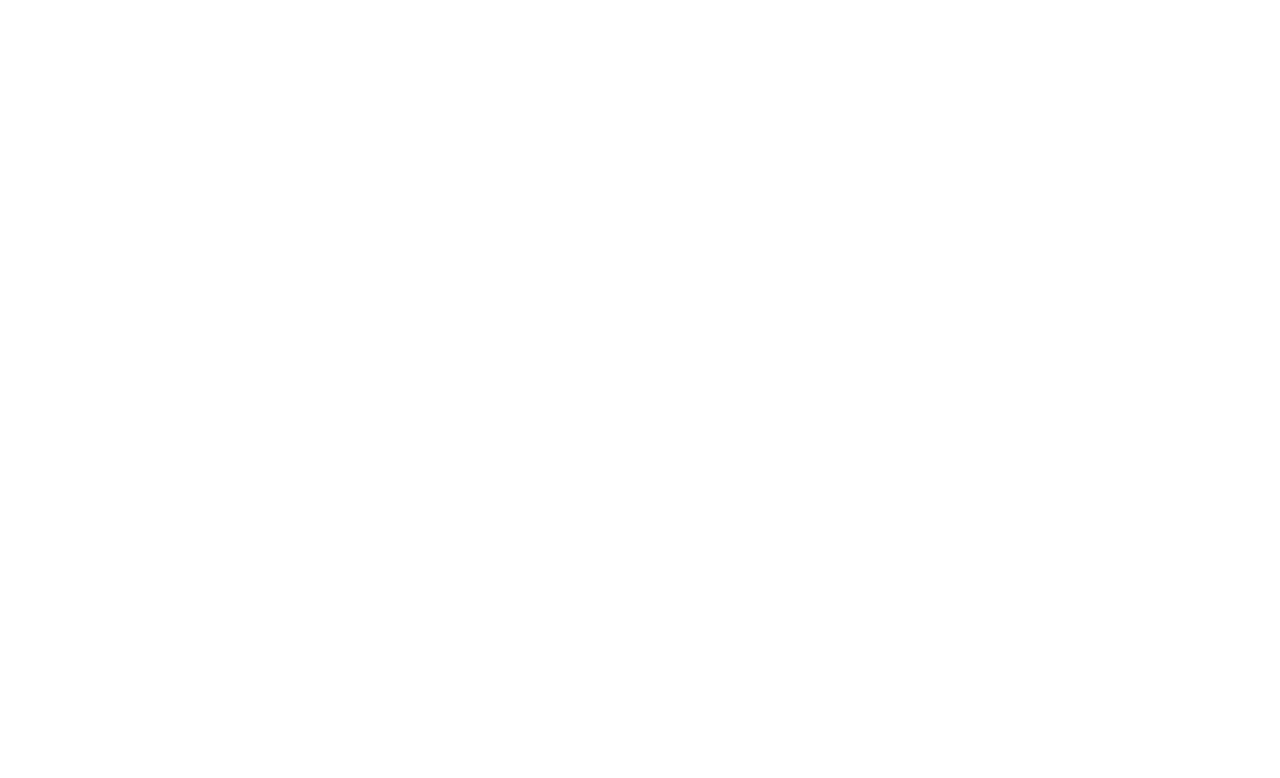
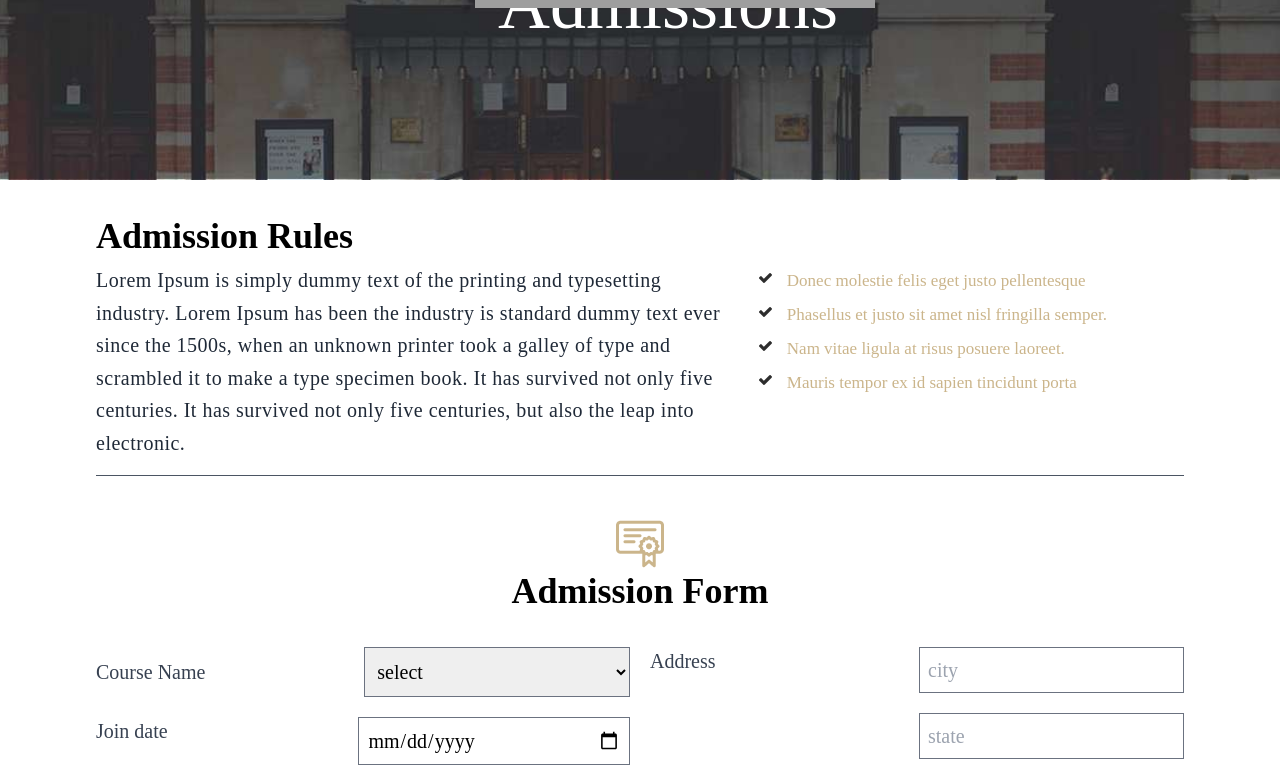
Before and after one commit to suruzzamanislam/school-site-1, a React (Vite) app: page /admissions in a window 1280 px wide. Before the commit this address had no page. Shown: the part 300-1078 px from the top of the page. Before the commit the page ends 800 px from the top, so only its background shows below. Built offline with nearby package versions, Linux system fonts and the light colour scheme; grey boxes are pictures that could not be loaded.

Commit message:
admissions section done

```diff
--- /dev/null
+++ b/src/Component/Hero.jsx
@@ -0,0 +1,21 @@
+import Navbar from '../Pages/Shared/Navbar/Navbar';
+import PropTypes from 'prop-types';
+
+const Hero = ({ title }) => {
+  return (
+    <div
+      id="about_banner"
+      className="w-full h-[40vh] md:h-[60vh] flex items-center justify-center mb-9"
+    >
+      <Navbar></Navbar>
+      <h1 className=" text-center text-5xl lg:text-7xl md:mt-32 text-white lg:ml-14">
+        {title}
+      </h1>
+    </div>
+  );
+};
+
+export default Hero;
+Hero.propTypes = {
+  title: PropTypes.string,
+};
--- /dev/null
+++ b/src/Pages/Admissinos/Admissions.css
@@ -0,0 +1,8 @@
+.addmissions_list li {
+  list-style: none;
+  background: url(../../assets/right-icon.png) no-repeat;
+  font-size: 17px;
+  color: #cbb58b;
+  padding-left: 30px;
+  line-height: 2;
+}
--- /dev/null
+++ b/src/Pages/Admissinos/Admissions.jsx
@@ -0,0 +1,209 @@
+import Hero from '../../Component/Hero';
+import './Admissions.css';
+import form_icon from '../../assets/form-icon.png';
+import Button from '../../Component/Button';
+const Admissions = () => {
+  return (
+    <div className="mb-7">
+      <Hero title="Admissions"></Hero>
+      {/* rules */}
+      <div className="px-3 md:px-16 lg:px-24 ">
+        <h1 className="text-3xl md:text-4xl mb-2 font-semibold ">
+          Admission Rules
+        </h1>
+        <div className="flex flex-col md:flex-row justify-between gap-y-4 md:gap-y-0  md:gap-x-5 border-b pb-4 border-gray-600">
+          <div className="md:w-3/5">
+            <p className="md:text-xl md:tracking-wide md:leading-relaxed text-gray-800 font-thin">
+              Lorem Ipsum is simply dummy text of the printing and typesetting
+              industry. Lorem Ipsum has been the industry is standard dummy text
+              ever since the 1500s, when an unknown printer took a galley of
+              type and scrambled it to make a type specimen book. It has
+              survived not only five centuries. It has survived not only five
+              centuries, but also the leap into electronic.
+            </p>
+          </div>
+          <div className="md:w-2/5">
+            <ul className="addmissions_list">
+              <li>Donec molestie felis eget justo pellentesque</li>
+              <li>Phasellus et justo sit amet nisl fringilla semper.</li>
+              <li>Nam vitae ligula at risus posuere laoreet.</li>
+              <li>Mauris tempor ex id sapien tincidunt porta</li>
+            </ul>
+          </div>
+        </div>
+      </div>
+      {/* form */}
+      <div className="px-3 md:px-16 lg:px-24 my-10">
+        <div className="flex flex-col items-center text-center mb-9">
+          <img src={form_icon} alt="" />
+          <h1 className="text-3xl md:text-4xl font-semibold">Admission Form</h1>
+        </div>
+        <form>
+          <div className="flex flex-col md:flex-row gap-y-4 md:gap-y-0 md:gap-x-5">
+            <div className="md:w-1/2 space-y-5">
+              <div className="flex gap-x-3 items-center">
+                <label
+                  className="text-xl text-gray-700 w-full"
+                  htmlFor="course_name"
+                >
+                  {' '}
+                  Course Name
+                </label>
+                <select
+                  className="focus:outline-blue-600 text-xl px-2 py-3 w-full border border-gray-500"
+                  name="course_name"
+                  id="course_name"
+                >
+                  <option value="select">select</option>
+                  <option value="one">one</option>
+                  <option value="two">two</option>
+                  <option value="three">three</option>
+                </select>
+              </div>
+              <div className="flex">
+                <label
+                  className="text-xl text-gray-700 w-full"
+                  htmlFor="First_name"
+                >
+                  Join date
+                </label>
+                <input
+                  className="focus:outline-blue-600 text-xl px-2 py-2 w-full border border-gray-500"
+                  type="date"
+                  name="First_name"
+                  id="First_name"
+                />
+              </div>
+              <div className="flex">
+                <label
+                  className="text-xl text-gray-700 w-full"
+                  htmlFor="First_name"
+                >
+                  First name
+                </label>
+                <input
+                  className="focus:outline-blue-600 text-xl px-2 py-2 w-full border border-gray-500"
+                  type="text"
+                  name="First_name"
+                  id="First_name"
+                />
+              </div>
+              <div className="flex">
+                <label
+                  className="text-xl text-gray-700 w-full"
+                  htmlFor="Last_name"
+                >
+                  Last name
+                </label>
+                <input
+                  className="focus:outline-blue-600 text-xl px-2 py-2 w-full border border-gray-500"
+                  type="text"
+                  name="Last_name"
+                  id="Last_name"
+                />
+              </div>
+              <div className="flex">
+                <label
+                  className="text-xl text-gray-700 w-full"
+                  htmlFor="Email_address"
+                >
+                  Email address
+                </label>
+                <input
+                  className="focus:outline-blue-600 text-xl px-2 py-2 w-full border border-gray-500"
+                  type="text"
+                  name="Email_address"
+                  id="Email_address"
+                />
+              </div>
+              <div className="flex">
+                <label className="text-xl text-gray-700 w-full" htmlFor="Phone">
+                  Phone
+                </label>
+                <input
+                  className="focus:outline-blue-600 text-xl px-2 py-2 w-full border border-gray-500"
+                  type="text"
+                  name="Phone"
+                  id="Phone"
+                />
+              </div>
+              <div className="flex">
+                <label
+                  className="text-xl text-gray-700 w-full"
+                  htmlFor="Date_of_birth"
+                >
+                  Date of birth
+                </label>
+                <input
+                  className="focus:outline-blue-600 text-xl px-2 py-2 w-full border border-gray-500"
+                  type="date"
+                  name="Date_of_birth"
+                  id="Date_of_birth"
+                />
+              </div>
+            </div>
+            <div className="md:w-1/2 space-y-5">
+              <div className="flex">
+                <label
+                  className="text-xl text-gray-700 w-full"
+                  htmlFor="Address"
+                >
+                  Address
+                </label>
+                <div className="space-y-5">
+                  <input
+                    className="focus:outline-blue-600 text-xl px-2 py-2 w-full border border-gray-500"
+                    type="text"
+                    name="Address"
+                    id="Address"
+                    placeholder="city"
+                  />
+                  <input
+                    className="focus:outline-blue-600 text-xl px-2 py-2 w-full border border-gray-500"
+                    type="text"
+                    name="state"
+                    id="state"
+                    placeholder="state"
+                  />
+                </div>
+              </div>
+              <div className="flex">
+                <label
+                  className="text-xl text-gray-700 w-full"
+                  htmlFor="Education"
+                >
+                  Education
+                </label>
+                <input
+                  className="focus:outline-blue-600 text-xl px-2 py-2 w-full border border-gray-500"
+                  type="text"
+                  name="Education"
+                  id="Education"
+                />
+              </div>
+              <div className="flex">
+                <label
+                  className="text-xl text-gray-700 w-full"
+                  htmlFor="message"
+                >
+                  Message
+                </label>
+                <textarea
+                  className="focus:outline-blue-600 md:h-52 text-xl px-2 py-2 w-full border border-gray-500"
+                  type="text"
+                  name="message"
+                  id="message"
+                />
+              </div>
+            </div>
+          </div>
+          <div className="text-center mt-6">
+            <Button content="SUBMIT NOW"></Button>
+          </div>
+        </form>
+      </div>
+    </div>
+  );
+};
+
+export default Admissions;
--- a/src/Pages/Shared/Footer/Footer.jsx
+++ b/src/Pages/Shared/Footer/Footer.jsx
@@ -20,7 +20,7 @@
           SUBCIRBE
         </button>
       </div>
-      <div className="grid grid-cols-1 gap-y-8 md:grid-cols-4 gap-x-5 mt-8">
+      <div className=" gap-y-8 flex justify-between flex-wrap gap-x-5 mt-8">
         <div>
           <img src={logo} alt="" />
           <p>2016 © copyright All rights reserved.</p>
--- a/src/Pages/Shared/Navbar/Navbar.jsx
+++ b/src/Pages/Shared/Navbar/Navbar.jsx
@@ -13,7 +13,7 @@
           <NavLink to="/about">About</NavLink>
         </li>
         <li className="hover:text-[#cbb58b] cursor-pointer duration-200">
-          <NavLink to="/">Admissions</NavLink>
+          <NavLink to="/admissions">Admissions</NavLink>
         </li>
         <li className="hover:text-[#cbb58b] cursor-pointer duration-200">
           <NavLink to="/">Academics</NavLink>
@@ -58,7 +58,7 @@
             onClick={() => setOpen(false)}
             className="border-b border-black py-1 hover:text-[#cbb58b]"
           >
-            <NavLink>Admissions</NavLink>
+            <NavLink to="/admissions">Admissions</NavLink>
           </li>
           <li
             onClick={() => setOpen(false)}
--- a/src/Routes/Routes.jsx
+++ b/src/Routes/Routes.jsx
@@ -2,6 +2,7 @@
 import Root from '../Layout/Root';
 import Home from '../Pages/Home/Home';
 import About from '../Pages/About/About';
+import Admissions from '../Pages/Admissinos/Admissions';
 
 const router = createBrowserRouter([
   {
@@ -16,6 +17,10 @@
         path: '/about',
         element: <About></About>,
       },
+      {
+        path: '/admissions',
+        element: <Admissions></Admissions>,
+      },
     ],
   },
 ]);
```
Also changed, not shown: src/Pages/About/About.jsx (+7 -13 lines), src/assets/form-icon.png (added), src/assets/right-icon.png (added).
